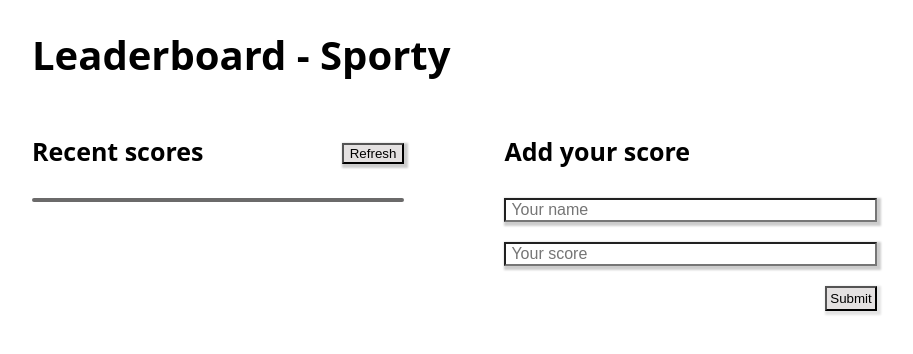
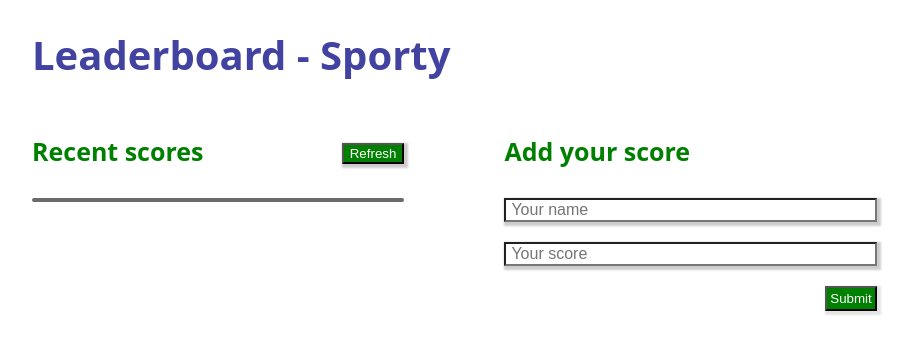
Before and after one commit to fortuneonyeka/Leaderboard, a website built with webpack: page src/index.html in a window 1280 px wide. Shown: the whole page, without its empty margins (76-989 px from the left). Built offline with nearby package versions, Linux system fonts and the light colour scheme; no server answers.

Commit message:
update styling with colors

```diff
--- a/src/style.css
+++ b/src/style.css
@@ -2,6 +2,10 @@ body {
   font-family: "Open Sans", sans-serif;
   font-size: 20px;
   padding: 0 100px;
+}
+
+#page-title {
+  color: rgb(66, 66, 160);
 }
 
 ul {
@@ -17,6 +21,7 @@ li {
 h3 {
   margin-bottom: 30px;
   font-size: 25px;
+  color: green;
 }
 
 input {
@@ -57,11 +62,15 @@ li:nth-child(odd) {
   background-color: rgb(228, 225, 225);
   padding: 3px;
   box-shadow: 2px 2px 2px 2px rgba(0, 0, 0, 0.111);
+  background-color: green;
+  color: white;
 }
 
 #refresh {
   box-shadow: 2px 2px 2px 2px rgba(0, 0, 0, 0.2);
   background-color: rgb(228, 225, 225);
+  color: white;
+  background-color: green;
 }
 
 .hidden {
```
